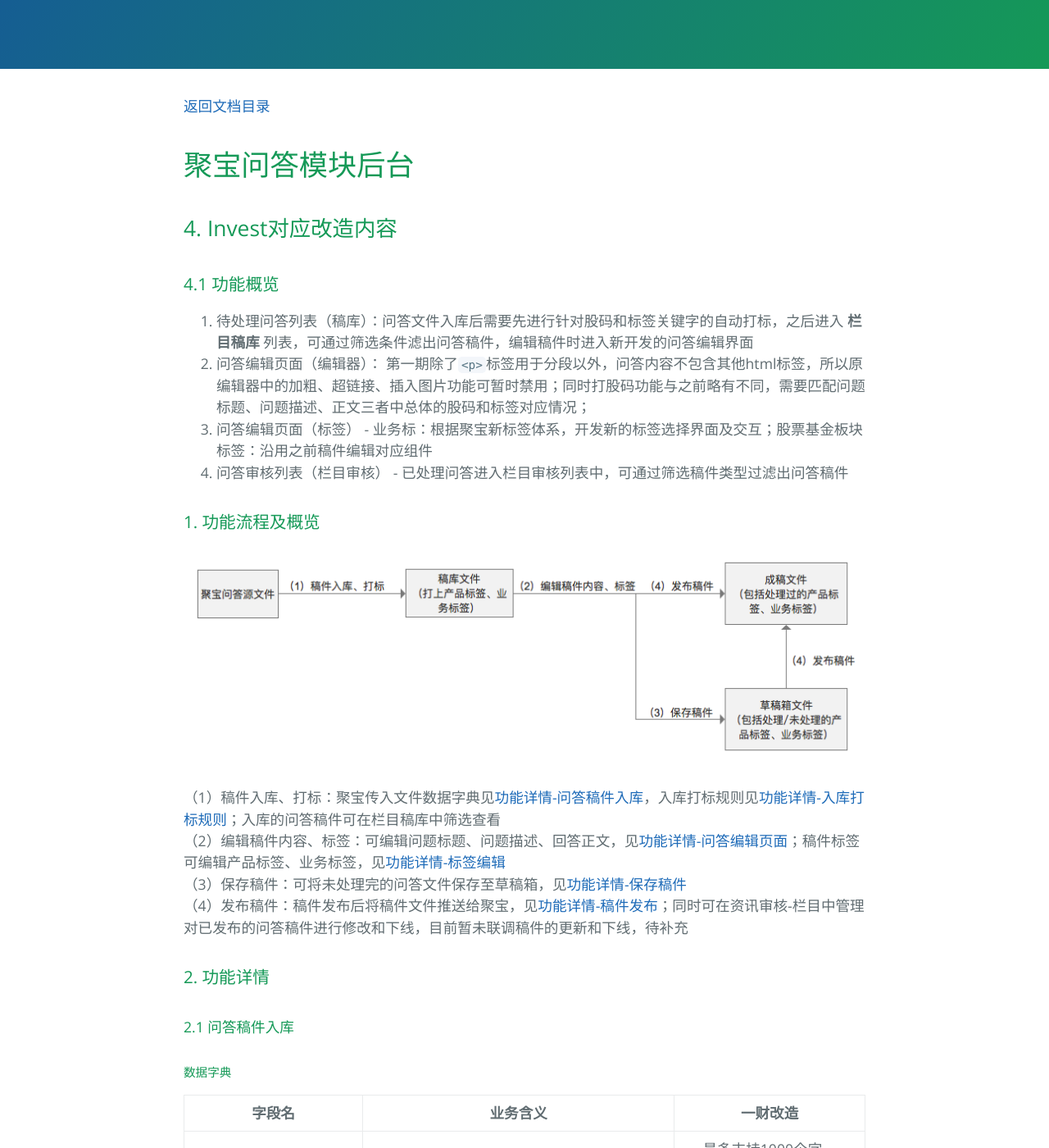
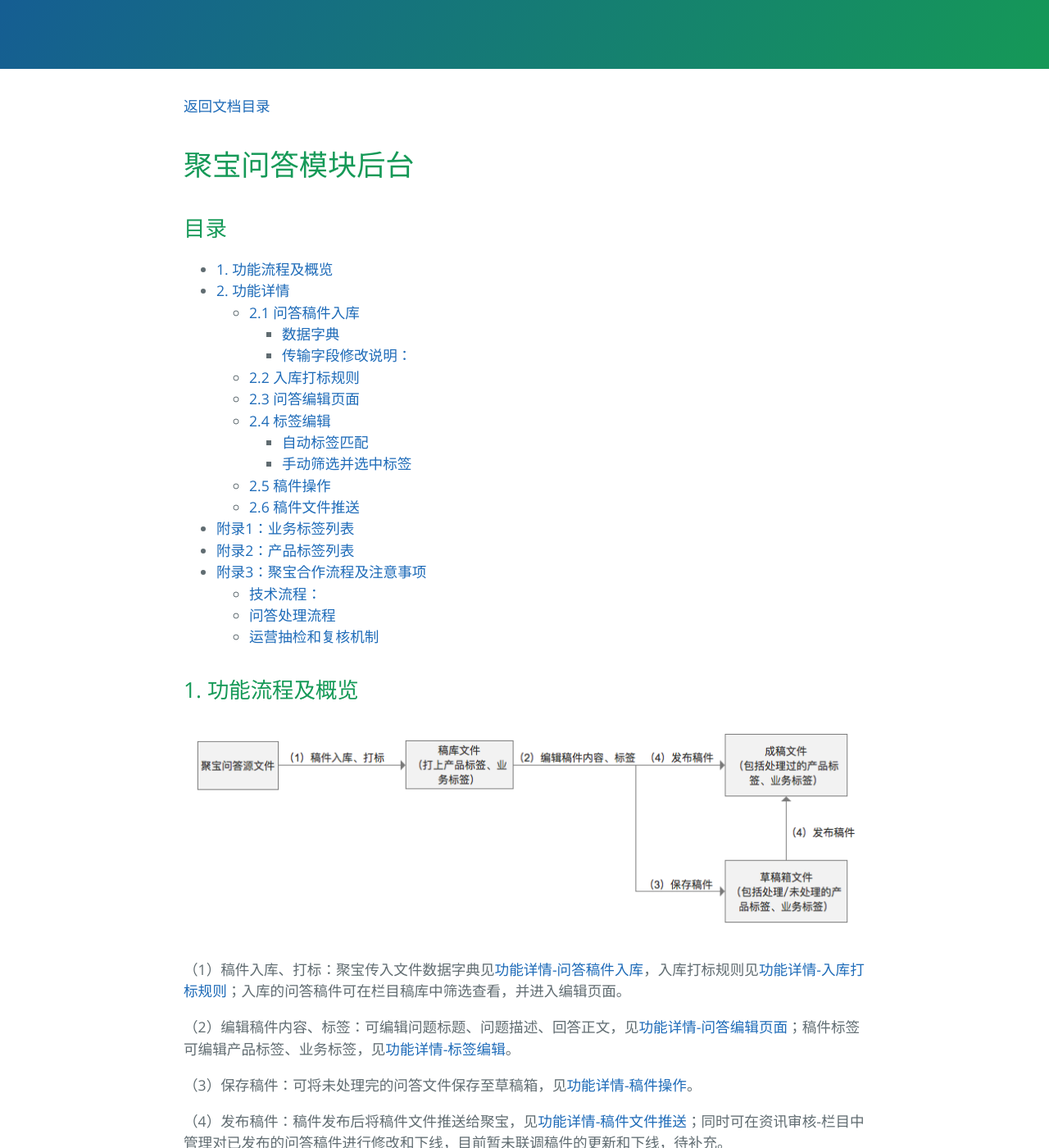
Before and after one commit to Littletreeeeee/prd-invest, a Jekyll site: the page built from documents/prd_invest_jubaoqa.md, in a window 1280 px wide and 1400 px high, scrolled down 252 px. Shown: the whole window at 82% size. Built offline with Jekyll 4.4.1, drawn with Linux system fonts in a browser that asks for light colours; the repository's description, which GitHub fills in, is left out; some of the changed text lies outside the part shown.

Commit message:
edit content

```diff
--- a/documents/prd_invest_jubaoqa.md
+++ b/documents/prd_invest_jubaoqa.md
@@ -5,27 +5,41 @@ layout: default
 
 # 聚宝问答模块后台
 
-## 4. Invest对应改造内容
-### 4.1 功能概览
-1. 待处理问答列表（稿库）：问答文件入库后需要先进行针对股码和标签关键字的自动打标，之后进入 **栏目稿库** 列表，可通过筛选条件滤出问答稿件，编辑稿件时进入新开发的问答编辑界面
-2. 问答编辑页面（编辑器）： 第一期除了`<p>`标签用于分段以外，问答内容不包含其他html标签，所以原编辑器中的加粗、超链接、插入图片功能可暂时禁用；同时打股码功能与之前略有不同，需要匹配问题标题、问题描述、正文三者中总体的股码和标签对应情况；
-3. 问答编辑页面（标签） - 业务标：根据聚宝新标签体系，开发新的标签选择界面及交互；股票基金板块标签：沿用之前稿件编辑对应组件
-4. 问答审核列表（栏目审核） - 已处理问答进入栏目审核列表中，可通过筛选稿件类型过滤出问答稿件
+## 目录
+* [1. 功能流程及概览](#1-功能流程及概览)
+* [2. 功能详情](#2-功能详情)
+  * [2.1 问答稿件入库](#21-问答稿件入库)
+    * [数据字典](#数据字典)
+    * [传输字段修改说明：](#传输字段修改说明)
+  * [2.2 入库打标规则](#22-入库打标规则)
+  * [2.3 问答编辑页面](#23-问答编辑页面)
+  * [2.4 标签编辑](#24-标签编辑)
+    * [自动标签匹配](#自动标签匹配)
+    * [手动筛选并选中标签](#手动筛选并选中标签)
+  * [2.5 稿件操作](#25-稿件操作)
+  * [2.6 稿件文件推送](#26-稿件文件推送)
+* [附录1：业务标签列表](#附录1业务标签列表)
+* [附录2：产品标签列表](#附录2产品标签列表)
+* [附录3：聚宝合作流程及注意事项](#附录3聚宝合作流程及注意事项)
+  * [技术流程：](#技术流程)
+  * [问答处理流程](#问答处理流程)
+  * [运营抽检和复核机制](#运营抽检和复核机制)
+
+## 1. 功能流程及概览
+![功能流程](../resource/jubao-qa-workflow.png)
+
+（1）稿件入库、打标：聚宝传入文件数据字典见[功能详情-问答稿件入库](#21-问答稿件入库)，入库打标规则见[功能详情-入库打标规则](#22-入库打标规则)；入库的问答稿件可在栏目稿库中筛选查看，并进入编辑页面。
+
+（2）编辑稿件内容、标签：可编辑问题标题、问题描述、回答正文，见[功能详情-问答编辑页面](#23-问答编辑页面)；稿件标签可编辑产品标签、业务标签，见[功能详情-标签编辑](#24-标签编辑)。
+
+（3）保存稿件：可将未处理完的问答文件保存至草稿箱，见[功能详情-稿件操作](#25-稿件操作)。
+
+（4）发布稿件：稿件发布后将稿件文件推送给聚宝，见[功能详情-稿件文件推送](#26-稿件文件推送)；同时可在资讯审核-栏目中管理对已发布的问答稿件进行修改和下线，目前暂未联调稿件的更新和下线，待补充。
 
 
-
-### 1. 功能流程及概览
-![功能流程](../resource/jubao-qa-workflow.png)
-
-（1）稿件入库、打标：聚宝传入文件数据字典见[功能详情-问答稿件入库](#)，入库打标规则见[功能详情-入库打标规则](#)；入库的问答稿件可在栏目稿库中筛选查看
-（2）编辑稿件内容、标签：可编辑问题标题、问题描述、回答正文，见[功能详情-问答编辑页面](#)；稿件标签可编辑产品标签、业务标签，见[功能详情-标签编辑](#)
-（3）保存稿件：可将未处理完的问答文件保存至草稿箱，见[功能详情-保存稿件](#)
-（4）发布稿件：稿件发布后将稿件文件推送给聚宝，见[功能详情-稿件发布](#)；同时可在资讯审核-栏目中管理对已发布的问答稿件进行修改和下线，目前暂未联调稿件的更新和下线，待补充
-
-
-### 2. 功能详情
-#### 2.1 问答稿件入库
-##### 数据字典
+## 2. 功能详情
+### 2.1 问答稿件入库
+#### 数据字典
 
 | 字段名 | 业务含义 | 一财改造 |
 |:---:| :-----------: | :-----------: |
@@ -47,37 +61,37 @@ layout: default
 > 备注：问答类型文件在稿库中可通过渠道“聚宝问答”来区分
 > 备注：content中的`\n`会处理成`<p></p>`后再传给一财，原社区数据中`{{T_0}}`等占位符会删除；content中除了`<p>`标签外，不会包含其他html标签。
 
-##### 传输字段修改说明：
+#### 传输字段修改说明：
 
 1. title对应问题（最多1000个字符）
 2. summary对应问题描述（最多4000个字符）
 3. content对应回答（最多10000个字符，回答中会统一处理成`<p></p>`后再传给一财），标签的3个字段待定，需新增一个map类型的扩展字段（不需要一财修改）
 
-#### 2.2 入库打标规则
+### 2.2 入库打标规则
 1. 产品标签的打标：根据 **问题标题、问题描述、回答正文** 内容与股票、基金名称的匹配情况（完全匹配），为问答稿件增加对应的产品标签，包括股票基金标签，及相关的板块标签；在匹配时，会考虑到股票名优先级、股票中文名简称、同名股票三个规则。
 
-2. 业务标签的打标：根据 **问题标题、问题描述、回答正文** 内容与[附录1：业务标签列表](#)中 **二、三级** 标签的匹配情况（完全匹配），匹配对应的二级、三级标签。业务标签的匹配考虑三级和二级的关联关系：如匹配到了某三级标签，未匹配到其对应的二级标签，则同时增加此三级标签及其对应的二级标签；但是若匹配到了某二级标签，未匹配到其下的三级标签，则只增加此二级标签。
+2. 业务标签的打标：根据 **问题标题、问题描述、回答正文** 内容与[附录1：业务标签列表](#附录1业务标签列表)中 **二、三级** 标签的匹配情况（完全匹配），匹配对应的二级、三级标签。业务标签的匹配考虑三级和二级的关联关系：如匹配到了某三级标签，未匹配到其对应的二级标签，则同时增加此三级标签及其对应的二级标签；但是若匹配到了某二级标签，未匹配到其下的三级标签，则只增加此二级标签。
 
 3. 入库时匹配的产品标签和业务标签，在第一次进入稿件编辑页面时，均为 **未选中** 状态。
 
-##### 2.3 问答编辑页面
+### 2.3 问答编辑页面
 
 ![问答编辑页面](../resource/jubao-qa-edit.png)
 
-1) 问题标题输入，最多1000字符，对应界面上500中文字；问题描述输入，最多4000字符
+1) 问题标题输入，最多1000字符，对应500中文字；问题描述输入，最多4000字符，对应2000中文字；回答正文输入，最多10000字符，对应5000中文字。第一期除了`<p>`标签用于分段以外，问答内容不包含其他html标签，所以原编辑器中的加粗、超链接、插入图片功能可暂时禁用。
 
 2）新闻来源、撰写机构、编辑、作者可编辑，不过目前暂时没有太多被编辑的可能。
 
 3）标签在界面上分为业务标签和产品标签。
-  * 业务标签：业务标签包括三级，在界面上分别显示为 **业务标签、二级标签、三级标签** ，标签列表及对应关系见[附录1：业务标签列表](#)。业务标签层级间存在勾选和相关推荐的关联关系，具体逻辑见[功能详情-标签编辑-标签勾选逻辑](#)。
+  * 业务标签：业务标签包括三级，在界面上分别显示为 **业务标签、二级标签、三级标签** ，标签列表及对应关系见[附录1：业务标签列表](#附录1业务标签列表)。业务标签层级间存在勾选和相关推荐的关联关系，具体逻辑见[功能详情-手动筛选并选中标签](#手动筛选并选中标签)。
 
-  * 产品标签：产品标签包括三级。一级在界面上显示为 **产品标签** ，包括沪深、港股、美股、基金四个产品类别；二级在界面上显示为 **行业板块、地域板块、概念板块、基金类型** ，其中板块列表是同步的聚源数据，基金类型目前没有除了，需增加[附录2：产品标签列表](#)中基金下的二级标签。产品标签层级间的勾选无关联逻辑。
+  * 产品标签：产品标签包括三级。一级在界面上显示为 **产品标签** ，包括沪深、港股、美股、基金四个产品类别；二级在界面上显示为 **行业板块、地域板块、概念板块、基金类型** ，其中板块列表是同步的聚源数据，基金类型目前没有除了，需增加[附录2：产品标签列表](#附录2产品标签列表)中基金下的二级标签。产品标签层级间的勾选无关联逻辑。
 
-#### 2.4 标签编辑
+### 2.4 标签编辑
 
 进入问答稿件编辑页面后，标签编辑包括两种方式：
 
-##### 自动标签匹配
+#### 自动标签匹配
   点击 **股票&标签** 按钮，根据 **问题标题、问题描述、回答正文** 内容自动匹配产品及业务标签，规则同 [功能详情-入库打标规则](#)。自动匹配而新增的标签均为未选中状态。自动匹配标签对已选中的标签无影响，不会删除或取消选中这些标签。对于未选中的标签，若点击“股码&标签”时匹配不到，则会删除。
 
   举例1：若文中包括关键词黄金基金、金钱信托、动产信托，且在点击 **股票&标签** 按钮之前已经选中了存金宝标签。则不会改版存金宝的选中状态，同时增加未选中状态的标签黄金基金（二级）、金钱信托（三级）、动产信托（三级），以及金钱信托、动产信托对应的二级标签信托。
@@ -88,35 +102,52 @@ layout: default
 
   ![匹配股码板块](../resource/jubao-qa-stocks-autocheck.png)
 
-##### 手动筛选并选中标签
-1. 标签的添加
+#### 手动筛选并选中标签
+* 标签的添加：对于二三级标签，可点击输入框从下拉菜单中搜索并添加标签，被添加的标签为选中状态。
 
-2. 标签的选中/取消选中
+  ![标签下拉菜单](../resource/jubao-qa-tags-list.png)
 
-3. 标签的删除
+* 标签的选中/取消选中：可通过点击标签本身对标签进行选中/取消选中，只有选中的标签才会保存并传输给聚宝。
 
-4. 业务标签勾选逻辑
-  * **添加或选中** 一个三级业务标签 自动 **添加或选中** 对应的二级业务标签
-  * **添加或选中** 一个二级业务标签 自动 **选中** 对应的一级业务标签
-  * 此功能适用于自下而上勾选业务标签的使用场景
+* 标签的删除：可点击“X”来删除标签，股票基金标签删除后同时会删除文中的股码，在问答界面暂时无实际用途。
 
-  ![业务标签勾选逻辑](../resource/jubao-qa-tags-mancheck.png)
+  ![标签下拉菜单](../resource/jubao-qa-tagsedit.png)
 
-5. 相关业务标签推荐逻辑
+* 业务标签勾选逻辑
+  * **添加/选中** 一个三级业务标签 自动 **添加/选中** 对应的二级业务标签
+  * **添加/选中** 一个二级业务标签 自动 **选中** 对应的一级业务标签
+  * 举例，若如下图添加了三个三级标签，则会自动添加/选中对应的二级和一级标签。下图为动作拆解，实际上两步是自动完成的。
+
+  ![业务标签勾选逻辑](../resource/jubao-qa-tags-mcheck.png)
+
+* 相关业务标签推荐逻辑
+  * 相关业务标签推荐，指的是标签输入框下方蓝色字的标签提示，点击标签可在输入框中添加对应标签
   * 一级标签未选中时，二级无相关标签；选中一级时，二级相关标签为一级标签对应的所有二级标签。
-  * 一级标签选中、且二级标签未选中时，三级相关标签为一级标签对应的所有三级标签；选中二级标签时，三级相关标签为二级标签对应的所有三级标签。
-  * 此功能适用于自上而下勾选业务标签的使用场景
+  * 二级标签未选中时，三级无相关标签；选中二级标签时，三级相关标签为二级标签对应的所有三级标签。
 
-  ![相关标签逻辑](../resource/jubao-qa-relatetags.png)
+  ![相关标签逻辑](../resource/jubao-qa-reltags.png)
 
-6. 产品标签勾选
+* 产品标签勾选
   * 产品标签的勾选不存在关联逻辑
   * 基金类型选择框的下拉菜单中，包含以下选项：LOF、ETF、保本基金、分级基金、QDII、指数基金、货币基金、债券基金、混合基金、债券基金。
 
   ![标签下拉列表](../resource/jubao-qa-producttags-check.png)
 
-4）页面输入项说明：
-> 注：业务标签和tags以及keywords的对应，还待聚宝确定。
+
+### 2.5 稿件操作
+针对稿件的操作包括：发布、保存、修改、下线、版本记录、检测重复。其中发布为第一期必做功能；修改、下线待定，视聚宝对接情况；保存、版本记录、检测重复为选作功能。
+
+* 发布：在编辑页面点击发布按钮，则稿件进入资讯审核-栏目列表中，可用过文章类别进行筛选。同时向聚宝发送问答稿件文件。
+
+* 保存：被保存的稿件存放在草稿箱中，且类型为“问答”。
+
+* 版本记录：在编辑页面点击“版本记录”，或者稿件预览页面版本记录部分，可查看稿件的修改记录即修改内容。
+
+* 检测重复：检测与其他已发布稿件、问答的重复情况。
+
+### 2.6 稿件文件推送
+
+> 注：业务标签和keywords的对应，暂不考虑，第一期keywords怎么进怎么出不进行编辑。二三级业务标签均通过tags传输。
 
 | 对应聚宝字段 | Invest输入项 | 输入项内容 |
 |:---:| :-----------: | :-----------: |
@@ -138,18 +169,9 @@ layout: default
 |stock_codes|股票基金代码|所有股票、基金代码|
 
 
+## 附录1：业务标签列表
 
-
-
-
-
-
-
-### 问答审核界面
-
-### 5. 附录1：业务标签列表
-
-> 注：列表最后 **
+> 注：列表最后特殊标签部分，暂不录入
 
 |一级业务标签|二级业务标签|三级业务标签|
 |:---:| :-----------: | :-----------: |
```
Also changed, not shown: other parts of documents/prd_invest_jubaoqa.md (+5 -10 lines), resource/jubao-qa-relatetags.png (deleted), resource/jubao-qa-reltags.png (added), resource/jubao-qa-tags-list.png (added), resource/jubao-qa-tags-mancheck.png (deleted), resource/jubao-qa-tags-mcheck.png (added), resource/jubao-qa-tagsedit.png (added), 1 other file.
